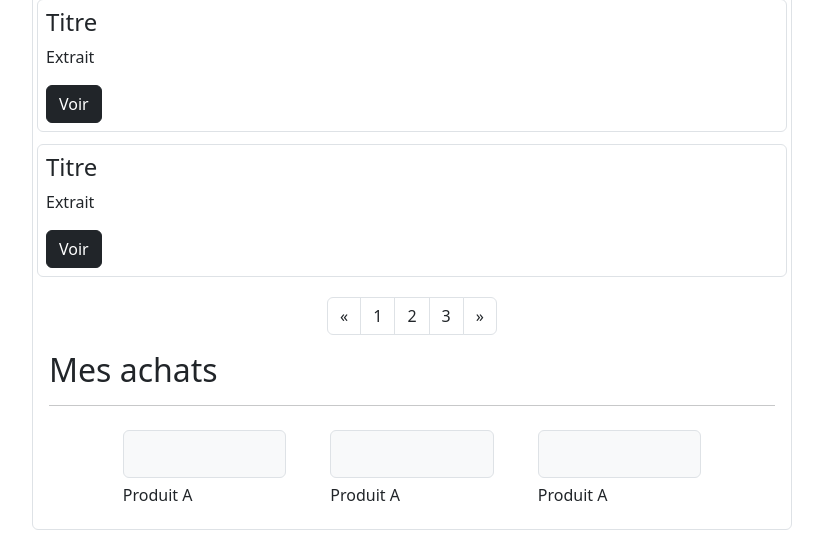
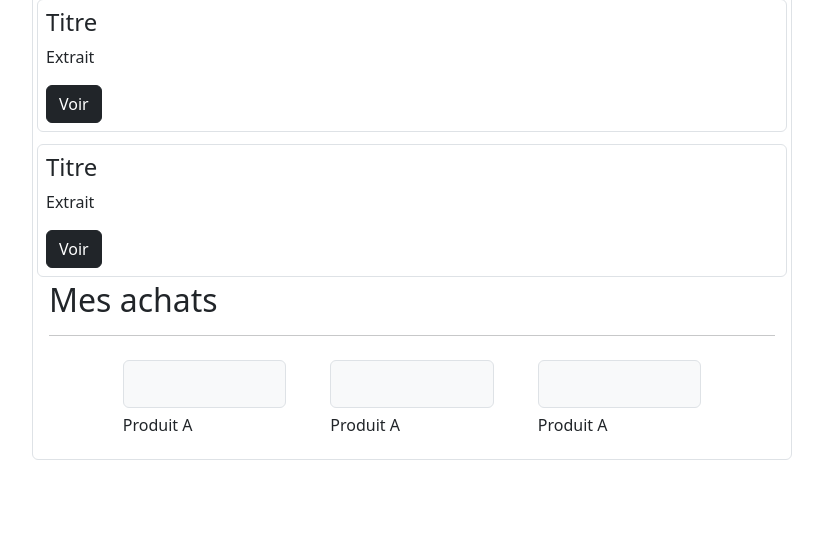
Before and after one commit to Gitubeuse92/wf3prepa, a Symfony app: template templates/home/home.html.twig in a window 1280 px wide. Shown: the part 1188-1734 px from the top of the page, without its empty margins (327-1150 px from the left). After the commit the page ends 1648 px from the top, so only its background shows below. Run offline with Twig, Linux system fonts and the light colour scheme; the template is opened without the code that fills it, so the values that code supplies are empty; some libraries are stand-ins or nearby versions.

Commit message:
update home

```diff
--- a/templates/home/home.html.twig
+++ b/templates/home/home.html.twig
@@ -10,25 +10,32 @@
 		<section class="row gap-1">
 			<aside class="col-md-3 col-sm-12">
 				<img src="./assets/img/favicon.png" class="rounded-pill border d-none d-md-block d-lg-block" width="300">
-                <h3 class="h2 mt-3">Codeshare <span class="rounded-pill bg-primary text-light h6 px-2">PRO</span></h3>
+				<h3 class="h2 mt-3">Codeshare
+					<span class="rounded-pill bg-primary text-light h6 px-2">PRO</span>
+				</h3>
 				<p class="fs-6 text-muted text-uppercase">Fullstack Dev</p>
 				<hr>
 				<p class="fs-5">À propos</p>
 				<p>Lorem, ipsum dolor sit amet consectetur adipisicing elit. Consequuntur ut cumque quisquam
 					                    reprehenderit nam provident velit quibusdam consectetur incidunt quo! Atque enim quod dolorum iste
 					                    molestiae fugit beatae molestias explicabo.</p>
-                <p><i class="fas fa-map-marker-alt mx-1"></i>Paris, France</p>
-                <p><i class="fas fa-envelope mx-1"></i>hello@codeshare.fr</p>
+				<p>
+					<i class="fas fa-map-marker-alt mx-1"></i>Paris, France</p>
+				<p>
+					<i class="fas fa-envelope mx-1"></i>hello@codeshare.fr</p>
 				<hr class="mb-5">
 				<footer class="text-center text-muted my-5">
 					© 2023 - Codeshare
 				</footer>
-            </aside> <!-- Sidebar -->
+			</aside>
+			<!-- Sidebar -->
 			<div class="col-md-8 border rounded px-3 py-2 mb-3">
 				<div class="d-flex justify-content-between border-bottom mb-3">
 					<h2>Mes notes</h2>
 					<div>
-                        <a href="" class="btn btn-success"><i class="fas fa-plus"></i></a>
+						<a href="" class="btn btn-success">
+							<i class="fas fa-plus"></i>
+						</a>
 					</div>
 				</div>
 				<div class="row gap-1 justify-content-center">
@@ -77,53 +84,10 @@
 						<p>Extrait</p>
 						<a href="./note.html" class="btn btn-dark">Voir</a>
 					</div>
-                </div> <!-- Liste des notes -->
-                <div class="d-flex justify-content-center mt-3">
-                    <nav aria-label="pagination">
-                        <ul class="pagination">
-                            <li class="page-item">
-                                <a class="page-link text-dark" href="#" aria-label="Previous">
-                                    <span aria-hidden="true">«</span>
-                                </a>
-                            </li>
-                            <li class="page-item"><a class="page-link text-dark" href="#">1</a></li>
-                            <li class="page-item"><a class="page-link text-dark" href="#">2</a></li>
-                            <li class="page-item"><a class="page-link text-dark" href="#">3</a></li>
-                            <li class="page-item">
-                                <a class="page-link text-dark" href="#" aria-label="Next">
-                                    <span aria-hidden="true">»</span>
-                                </a>
-                            </li>
-                        </ul>
-                    </nav>
-                </div> <!-- Pagination -->
-                <h2>Mes achats</h2>
-                <hr>
-                <div class="row gap-1 justify-content-center">
-                    <div class="col-3 m-2">
-                        <div class="border rounded mb-2 px-5 py-3 bg-light d-flex justify-content-center align-items-center">
-                            <a href="" class="btn"><i class="fas fa-download"></i></a>
 				</div>
-                        <h6>Produit A</h6>
-                    </div> <!-- Produits -->
-                    <div class="col-3 m-2">
-                        <div class="border rounded mb-2 px-5 py-3 bg-light d-flex justify-content-center align-items-center">
-                            <a href="" class="btn"><i class="fas fa-download"></i></a>
-                        </div>
-                        <h6>Produit A</h6>
-                    </div> <!-- Produits -->
-                    <div class="col-3 m-2">
-                        <div class="border rounded mb-2 px-5 py-3 bg-light d-flex justify-content-center align-items-center">
-                            <a href="" class="btn"><i class="fas fa-download"></i></a>
-                        </div>
-                        <h6>Produit A</h6>
-                    </div> <!-- Produits -->
-                </div> <!-- Contenu User -->
-        </div></section>
-    </main>
+				<!-- Liste des notes -->
 
-
-<div class="row">
+				{# <div class="row">
 					{% for item in snippets %}
 						<div class="card col-4 col">
 							<div class="card-body">
@@ -137,6 +101,41 @@
 				</div>
 					<div class="row flex-center">
 						{{ knp_pagination_render(snippets) }}
+					</div> #}
+
+				<h2>Mes achats</h2>
+				<hr>
+				<div class="row gap-1 justify-content-center">
+					<div class="col-3 m-2">
+						<div class="border rounded mb-2 px-5 py-3 bg-light d-flex justify-content-center align-items-center">
+							<a href="" class="btn">
+								<i class="fas fa-download"></i>
+							</a>
 						</div>
-
+						<h6>Produit A</h6>
+					</div>
+					<!-- Produits -->
+					<div class="col-3 m-2">
+						<div class="border rounded mb-2 px-5 py-3 bg-light d-flex justify-content-center align-items-center">
+							<a href="" class="btn">
+								<i class="fas fa-download"></i>
+							</a>
+						</div>
+						<h6>Produit A</h6>
+					</div>
+					<!-- Produits -->
+					<div class="col-3 m-2">
+						<div class="border rounded mb-2 px-5 py-3 bg-light d-flex justify-content-center align-items-center">
+							<a href="" class="btn">
+								<i class="fas fa-download"></i>
+							</a>
+						</div>
+						<h6>Produit A</h6>
+					</div>
+					<!-- Produits -->
+				</div>
+				<!-- Contenu User -->
+			</div>
+		</section>
+	</main>
 {% endblock %}
```
Also changed, not shown: templates/registration/register.html.twig (+12 -10 lines), templates/security/login.html.twig (+12 -9 lines). Lines whose indentation alone changed are shown as unchanged.
